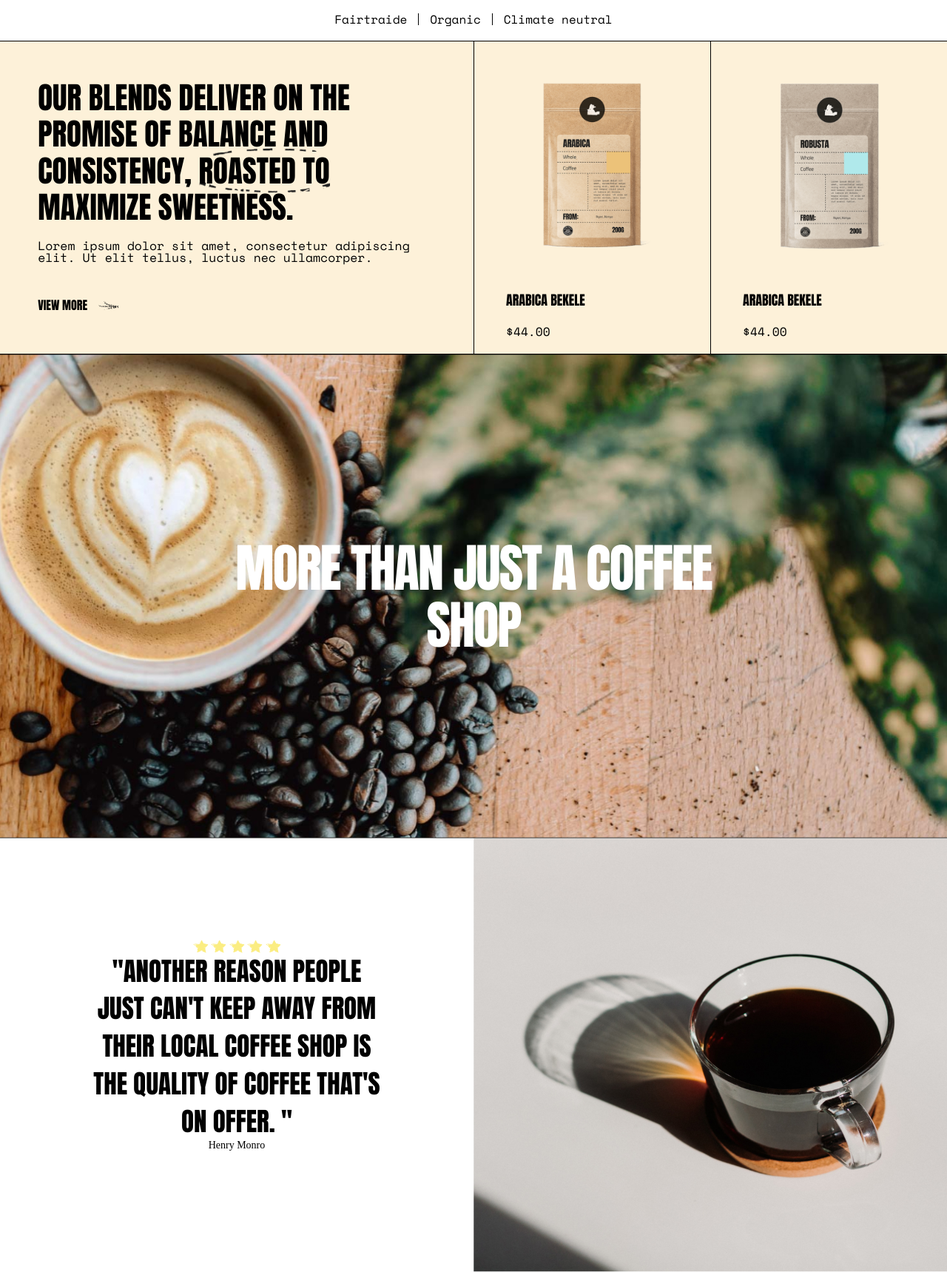
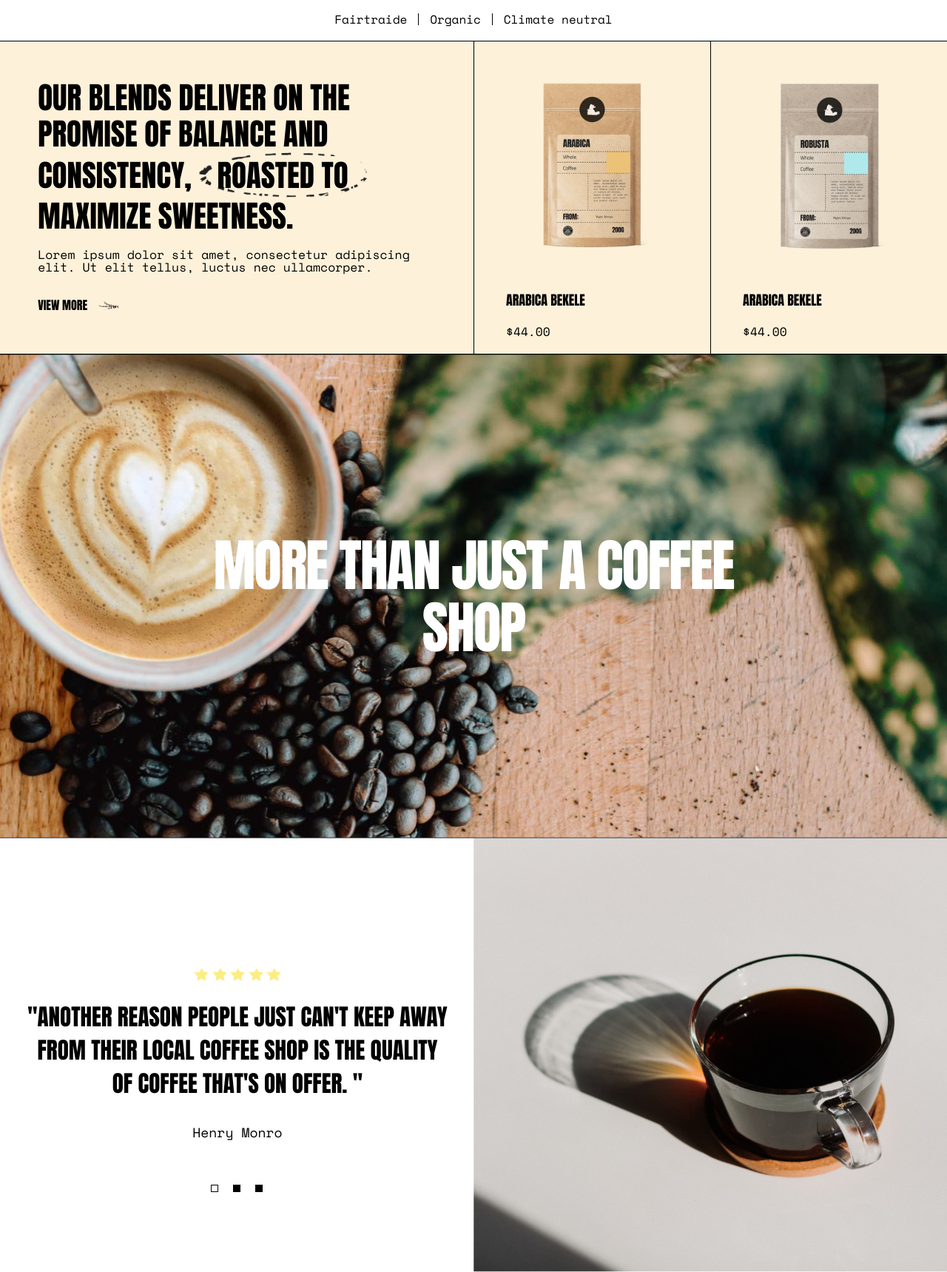
Before and after one commit to DenisOdUaWeb/coffestation, a PHP site: page / in a window 1280 px wide. Shown: the part 785-2504 px from the top of the page at 74% size. Run offline with PHP 8.4, Linux system fonts and the light colour scheme.

Commit message:
phrase carousel section finished

```diff
--- a/css/main.css
+++ b/css/main.css
@@ -216,12 +216,14 @@
 }
 
 .ellipsed {
+    padding : 0 25px;
+    line-height: 1.5;
     word-break: keep-all;
     background: center / cover no-repeat url("../img/our_blends/ellipse.png")
 }
 .our-blends__infotext {
     font-family: 'Space Mono', monospace;
-    font-size: 1.27vw;
+    font-size: 18px;
     font-weight: 400;
     margin-top: 30px;
     flex: 1 1 auto;
@@ -328,7 +330,7 @@
 }
 @media(max-width: 1900px){
     .more-than__text{
-        font-size: calc(40px + (100 - 50) * ((100vw - 320px) / (1900 - 320)));
+        font-size: calc(40px + (100 - 40) * ((100vw - 320px) / (1900 - 320)));
     }
     .more-than__box{
         height: calc(500px + (752 - 500) * ((100vw - 320px) / (1900 - 320)));
@@ -355,11 +357,65 @@
     align-items: center;
 }
 .phrase-carousel__item{
-    display: block;
-    width: 400px;
-    height: 300px;
+    display: flex;
+    width: 760px;
+    min-height: 360px;
+    flex-direction: column;
+    justify-content: center;
+}
+.phrase-carousel__stars{
+    padding: 25px 0;
+}
+.phrase-carousel__author{
+    font-family: 'Space Mono', monospace;
+    font-size: 18px;
+    padding: 35px 0 0 0;
+}
+.phrase-carousel__right-img{
+    height: 100%;
 }
 .phrase-carousel__right-img>img{
+    height: 100%;
+    min-height: 360px;
     width: 100%;
-    object-fit: contain;
+    object-fit: cover;
 }
+.owl-dots{
+    display: absolute;
+}
+.owl-dot{
+    margin: 10px;
+    width: 10px;
+    height: 10px;
+    border: 1px solid black !important;
+    background-color: black !important;
+
+}
+.owl-dot.active{
+
+    background-color: white !important;
+
+}
+
+@media (max-width: 1900px) {
+
+    .phrase-carousel__item{
+        width: calc(290px + (760 - 290) * ((100vw - 320px) / (1900 - 320)));
+    }
+    .phrase-carousel__text{
+        font-size: calc(25px + (35 - 25) * ((100vw - 320px) / (1900 - 320)));
+    }
+}
+@media(max-width: 1024px){
+    .phrase-carousel__text{
+        padding: 0 50px;
+    }
+}
+@media (max-width: 768px){
+    .phrase-carousel__box{
+        display: block;
+    }
+    .phrase-carousel__coll{
+        width: auto;
+    }
+}
--- a/index.html
+++ b/index.html
@@ -102,7 +102,7 @@
             <div class="our-blends__container container">
                 <div class="our-blends__info">
                     <div class="our-blends__infotitle">
-                        Our blends deliver on the promise of balance and consistency, <span class="ellipsed">roasted to</span><br>maximize sweetness.
+                        Our blends deliver on the promise of balance and consistency, <span class="ellipsed">roasted&nbspto</span><br>maximize sweetness.
                     </div>
                     <div class="our-blends__infotext">
                         Lorem ipsum dolor sit amet, consectetur adipiscing elit. Ut elit tellus, luctus nec ullamcorper.
@@ -150,7 +150,7 @@
             <div class="container">
                 <div class="phrase-carousel__box">
                     <div class="phrase-carousel__coll">
-                        <div id="phrase_carousel" class="phrase_carousel phrase-carousel__carousel owl-carousel">
+                        <div id="phrase_carousel" class="phrase_carousel phrase-carousel__carousel owl-carousel "> <!-- owl-theme -->
                             <div class="phrase-carousel__item">
                                 <div class="phrase-carousel__stars">
                                     <img class="phrase-carousel__star active-star" src="img/phrase_carousel/star-painted.png" alt="star p">
```
